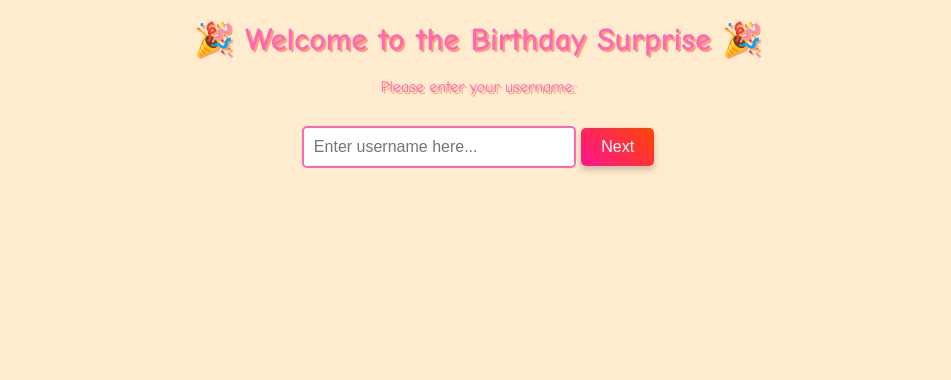
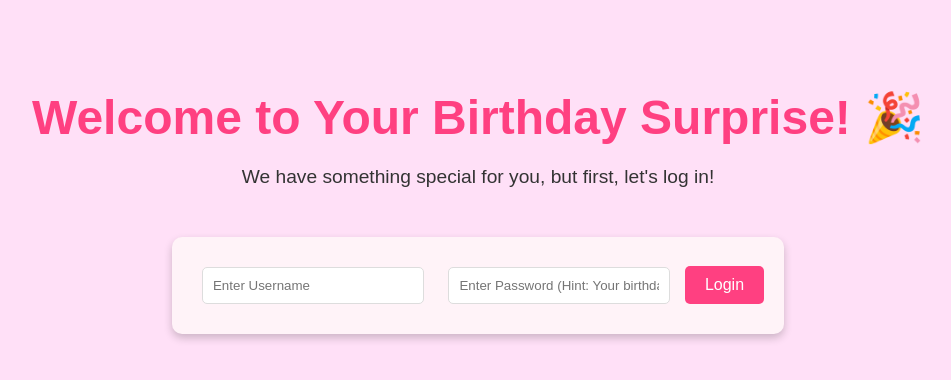
Before and after one commit to sougata80826/Birthday, a plain HTML site: page index.html in a window 1280 px wide. Shown: the whole page, without its empty margins (162-1113 px from the left). Drawn offline with Linux system fonts and the light colour scheme; some packages are replaced by stand-ins of ours; a script that the page names is missing.

Commit message:
Update index.html

```diff
--- a/index.html
+++ b/index.html
@@ -3,112 +3,95 @@
 <head>
   <meta charset="UTF-8">
   <meta name="viewport" content="width=device-width, initial-scale=1.0">
-    <title>Happy Birthday!</title>
+  <title>Birthday Surprise!</title>
   <style>
-        /* General styles */
     body {
-            margin: 0;
-            font-family: 'Comic Sans MS', cursive, sans-serif;
+      font-family: 'Arial', sans-serif;
+      background-color: #ffe0f7;
       text-align: center;
-            background-color: #ffebcd;
-            overflow: hidden;
+      padding: 50px;
     }
-
-        h1, p {
-            color: #ff69b4;
-            margin: 20px;
-            text-shadow: 2px 2px #ffa07a;
+    h1 {
+      color: #ff4081;
+      font-size: 3rem;
+      margin-bottom: 20px;
     }
-
-        .hidden {
-            display: none;
+    p {
+      font-size: 1.2rem;
+      color: #333;
     }
-
-        .input-field {
+    .login-section {
+      margin-top: 30px;
+      padding: 20px;
+      background: #fff3f8;
+      border-radius: 10px;
+      display: inline-block;
+      box-shadow: 0 4px 8px rgba(0, 0, 0, 0.2);
+    }
+    input[type="text"], input[type="password"] {
+      padding: 10px;
+      margin: 10px;
+      border: 1px solid #ddd;
+      border-radius: 5px;
+      width: 200px;
+    }
+    button {
+      background-color: #ff4081;
+      color: white;
+      border: none;
+      padding: 10px 20px;
+      cursor: pointer;
+      border-radius: 5px;
+      font-size: 1rem;
+    }
+    button:hover {
+      background-color: #ff70a6;
+    }
+    .notes-container {
+      margin-top: 20px;
+    }
+    .note-box {
+      background-color: #fddde6;
+      padding: 15px;
+      border-radius: 10px;
       margin: 10px auto;
-            padding: 10px;
-            font-size: 16px;
-            border: 2px solid #ff69b4;
-            border-radius: 5px;
-            width: 250px;
-        }
-
-        .button {
-            padding: 10px 20px;
-            font-size: 16px;
-            color: #fff;
-            background: linear-gradient(45deg, #ff1493, #ff4500);
-            border: none;
-            border-radius: 5px;
-            cursor: pointer;
-            margin-top: 10px;
-            box-shadow: 0px 4px 6px rgba(0, 0, 0, 0.2);
-        }
-
-        .button:hover {
-            transform: scale(1.1);
+      max-width: 400px;
+      font-size: 1.1rem;
+      box-shadow: 0 4px 8px rgba(0, 0, 0, 0.1);
     }
   </style>
-
-    <!-- SweetAlert2 Library -->
-    <script src="https://cdn.jsdelivr.net/npm/sweetalert2@11"></script>
 </head>
 <body>
-    <!-- Login Section -->
-    <div id="login-section">
-        <h1>🎉 Welcome to the Birthday Surprise 🎉</h1>
-        <p>Please enter your username:</p>
-        <input type="text" class="input-field" id="name-input" placeholder="Enter username here...">
-        <button class="button" onclick="validateName()">Next</button>
+  <h1>Welcome to Your Birthday Surprise! 🎉</h1>
+  <p>We have something special for you, but first, let's log in!</p>
 
-        <div class="hidden" id="password-section">
-            <p>Enter your boyfriend's birthday (dd/mm/yyyy):</p>
-            <input type="password" class="input-field" id="password-input" placeholder="dd/mm/yyyy">
-            <button class="button" onclick="validatePassword()">Login</button>
+  <div class="login-section">
+    <input type="text" id="username" placeholder="Enter Username" required>
+    <input type="password" id="password" placeholder="Enter Password (Hint: Your birthdate)" required>
+    <button onclick="handleLogin()">Login</button>
   </div>
+
+  <div class="notes-container" id="notes-container" style="display: none;">
+    <div class="note-box">Happy Birthday, my love! 🥰 I hope this day is as wonderful as you are!</div>
+    <div class="note-box">You are the light of my life and my greatest joy. Thank you for being you! 🌟</div>
+    <div class="note-box">Every day with you is a beautiful memory. Here's to many more birthdays together! ❤️</div>
   </div>
 
   <script>
-        // Validate Name with SweetAlert
-        function validateName() {
-            const name = document.getElementById("name-input").value.trim().toLowerCase();
-            const validNames = ["sougata", "sougata patra", "sougata patra"];
-            if (validNames.includes(name)) {
-                document.getElementById("password-section").classList.remove("hidden");
+    function handleLogin() {
+      const validUsernames = ["sougata", "sougata patra", "bubu", "bubun", "Sougata Patra", "sougata patra", "sougataPatra", "SougataPatra"];
+      const username = document.getElementById('username').value.trim();
+      const password = document.getElementById('password').value.trim();
+
+      if (validUsernames.includes(username)) {
+        if (password === "17/02/2002") {
+          alert("Login successful! Welcome, love! 💕");
+          document.getElementById('notes-container').style.display = 'block';
         } else {
-                // SweetAlert for incorrect name
-                Swal.fire({
-                    title: "Oops!",
-                    text: "Please enter your husband's name (e.g., Sougata Patra).",
-                    icon: "error",
-                    confirmButtonText: "Try Again",
-                    confirmButtonColor: "#ff69b4"
-                });
+          alert("Incorrect password! Hint: Your birthdate.");
         }
-        }
-
-        // Validate Password
-        function validatePassword() {
-            const password = document.getElementById("password-input").value.trim();
-            if (password === "20/07/2001") {
-                Swal.fire({
-                    title: "Welcome!",
-                    text: "Let's go to the surprise page!",
-                    icon: "success",
-                    confirmButtonText: "Continue",
-                    confirmButtonColor: "#ff69b4"
-                }).then(() => {
-                    document.getElementById("login-section").classList.add("hidden");
-                    document.getElementById("home-section").classList.remove("hidden");
-                });
       } else {
-                Swal.fire({
-                    title: "Incorrect Password!",
-                    text: "Please try again with the correct format (dd/mm/yyyy).",
-                    icon: "error",
-                    confirmButtonText: "Try Again",
-                    confirmButtonColor: "#ff69b4"
-                });
+        alert("You should enter your husband's name. 💖");
       }
     }
   </script>
```
Lines whose indentation alone changed are shown as unchanged.
